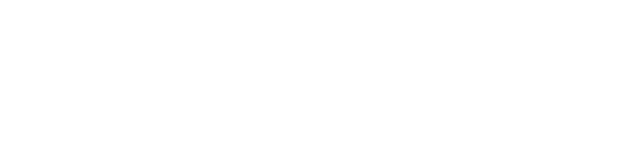
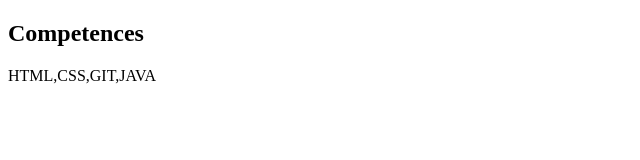
Before and after one commit to adounimalade12-prog/mon-cv, a plain HTML site: page index.html in a window 1280 px wide. Shown: the whole page, without its empty margins (0-640 px from the left). Drawn offline with Linux system fonts and the light colour scheme.

Commit message:
mise en place de la section competences

```diff
--- a/index.html
+++ b/index.html
@@ -7,6 +7,7 @@
     <link rel="stylesheet" href="style.css">
 </head>
 <body>
-
+    <h2>Competences</h2>
+    <P>HTML,CSS,GIT,JAVA</P>
 </body>
 </html>
```
